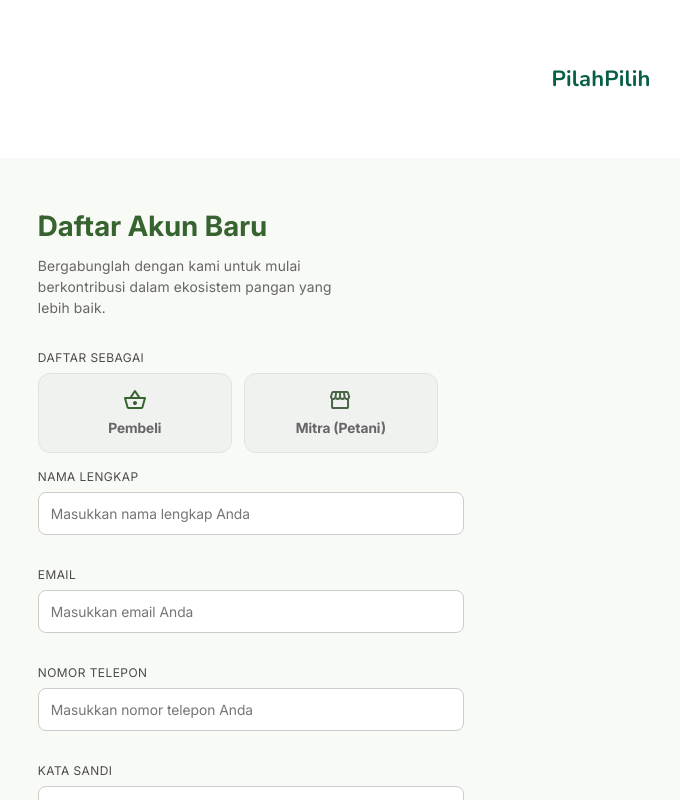
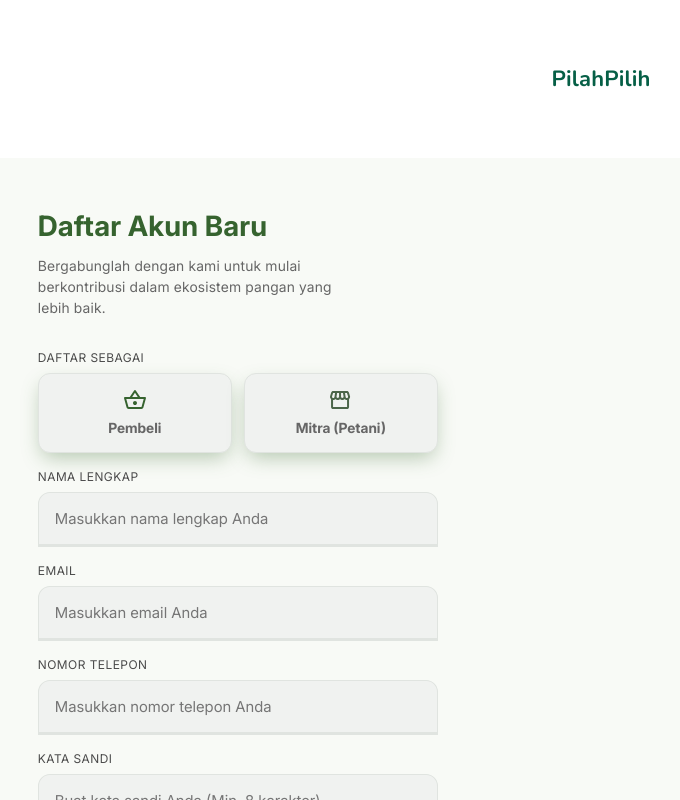
Before and after one commit to bigbosspramana/Pilahpilih, a React (Vite) app in the folder Pilahpilih_Frontend/: page /regist in a window 1280 px wide. Shown: the whole page, without its empty margins (39-719 px from the left). Built offline with nearby package versions, Linux system fonts and the light colour scheme.

Commit message:
"Memasukkan kembali material InputFields kedalam code login_screen dan regist_screen"

```diff
--- a/Pilahpilih_Frontend/src/views/components/Field/field.tsx
+++ b/Pilahpilih_Frontend/src/views/components/Field/field.tsx
@@ -5,8 +5,8 @@ interface InputFieldProps {
   label: string;
   placeholder?: string;
   type?: "text" | "password" | "email" | "number";
-  //   value: string;
-  //   onChange: (e: ChangeEvent<HTMLInputElement>) => void;
+    value: string;
+    onChange: (e: ChangeEvent<HTMLInputElement>) => void;
   icon?: string; // Path ke file SVG/PNG lokal
   className?: string;
   hideIcon?: boolean;
@@ -16,8 +16,8 @@ export default function InputField({
   label,
   placeholder = "",
   type = "text",
-  //   value,
-  //   onChange,
+    value,
+    onChange,
   icon,
   className = "",
   hideIcon = false,
@@ -32,8 +32,8 @@ export default function InputField({
           type={type}
           className={`${styles.inputField} ${!showIcon ? styles.noIconPadding : ""}`}
           placeholder={placeholder}
-          //   value={value}
-          //   onChange={onChange}
+            value={value}
+            onChange={onChange}
         />
         {icon && (
           <img src={icon} alt={`${label} icon`} className={styles.inputIcon} />
--- a/Pilahpilih_Frontend/src/views/pages/Login/login_screen.tsx
+++ b/Pilahpilih_Frontend/src/views/pages/Login/login_screen.tsx
@@ -1,9 +1,10 @@
 import { useState } from "react";
-// import { useNavigate } from "react-router-dom"; // Aktifkan jika routing sudah siap
+import { useNavigate } from "react-router-dom"; // ✅ Aktifkan kembali useNavigate
 
 import MainLayout from "@/views/layouts/MainLayout/main_layout";
 import style from "./login_screen.module.css";
 import Button from "@/views/components/Button/button";
+import InputField from "@/views/components/Field/field"; // ✅ Impor kembali komponen kustom
 
 import logoLeaf from "@/assets/icons/logo-white.svg";
 import iconEnvelope from "@/assets/icons/email-gray.svg";
@@ -13,7 +14,7 @@ export default function LoginPage() {
   const [email, setEmail] = useState("");
   const [password, setPassword] = useState("");
   const [loading, setLoading] = useState(false);
-  // const navigate = useNavigate(); // Jalankan router untuk redirect setelah login
+  const navigate = useNavigate(); // ✅ Inisialisasi fungsi navigasi rute
 
   const handleLogin = async (e: React.FormEvent) => {
     e.preventDefault();
@@ -30,13 +31,12 @@ export default function LoginPage() {
       const response = await fetch("http://127.0.0.1:8000/api/login", {
         method: "POST",
         headers: {
-          // "Authorization": `Bearer ${localStorage.getItem("user_token")}`,
           "Content-Type": "application/json",
-          "Accept": "application/json", // Wajib berdasarkan dokumentasi API
+          "Accept": "application/json", // Wajib berdasarkan dokumentasi API [cite: 136, 137, 138]
         },
         body: JSON.stringify({
-          email: email,       // Sesuai dokumentasi body parameter
-          password: password, // Sesuai dokumentasi body parameter
+          email: email,       // Sesuai dokumentasi body parameter [cite: 140]
+          password: password, // Sesuai dokumentasi body parameter [cite: 142]
         }),
       });
 
@@ -48,17 +48,17 @@ export default function LoginPage() {
 
       console.log("Login Berhasil, Token User:", result);
 
-      // 💡 REKOMENDASI: Simpan token autentikasi ke localStorage/sessionStorage untuk fetching endpoint yang terkunci (Auth)
+      // Simpan token autentikasi ke localStorage untuk fetching endpoint yang terkunci (Auth)
       if (result.token) {
         localStorage.setItem("user_token", result.token);
-      localStorage.setItem("user_role", result.user.role); // 'buyer' atau 'seller' sesuai API
+        localStorage.setItem("user_role", result.user.role); // 'buyer' atau 'seller' sesuai API [cite: 96, 99]
         localStorage.setItem("user_name", result.user.full_name);
       }
 
       alert("Selamat Datang Kembali!");
 
-      // Alihkan langsung ke halaman dashboard utama
-      window.location.href = "/dashboard"; // Ganti dengan path dashboard yang sesuai
+      // ✅ Mengalihkan halaman menggunakan router virtual React, bukan file fisik
+      navigate("/dashboard");
 
 
     } catch (error: any) {
@@ -98,35 +98,26 @@ export default function LoginPage() {
         onSubmit={handleLogin}
         className={style.formContainer}
       >
-        {/* Input Email Standar */}
-        <div style={{ display: "flex", flexDirection: "column", gap: "8px", marginBottom: "16px", position: "relative" }}>
-          <label className={style.label}>EMAIL</label>
-          <div style={{ position: "relative", display: "flex", alignItems: "center" }}>
-            <img src={iconEnvelope} alt="" style={{ position: "absolute", left: "12px", width: "20px", height: "20px" }} />
-            <input
+        {/* ✅ Menggunakan kembali InputField kustom yang bersih dan mendukung ikon */}
+        <InputField
+          label="EMAIL"
           type="email"
           placeholder="Masukkan email Anda"
           value={email}
           onChange={(e) => setEmail(e.target.value)}
-              style={{ width: "100%", padding: "12px 12px 12px 40px", borderRadius: "8px", border: "1px solid #ccc", fontSize: "14px" }}
+          icon={iconEnvelope}
+          className="mb-4"
         />
-          </div>
-        </div>
 
-        {/* Input Password Standar */}
-        <div style={{ display: "flex", flexDirection: "column", gap: "8px", marginBottom: "16px" }}>
-          <label className={style.label}>KATA SANDI</label>
-          <div style={{ position: "relative", display: "flex", alignItems: "center" }}>
-            <img src={iconLock} alt="" style={{ position: "absolute", left: "12px", width: "20px", height: "20px" }} />
-            <input
+        <InputField
+          label="KATA SANDI"
           type="password"
           placeholder="Masukkan password Anda"
           value={password}
           onChange={(e) => setPassword(e.target.value)}
-              style={{ width: "100%", padding: "12px 12px 12px 40px", borderRadius: "8px", border: "1px solid #ccc", fontSize: "14px" }}
+          icon={iconLock}
+          className="mb-4"
         />
-          </div>
-        </div>
 
         {/* Lupa Kata Sandi */}
         <div className={style.forgotPasswordWrapper}>
@@ -144,7 +135,7 @@ export default function LoginPage() {
       {/* Bagian Daftar */}
       <p className={style.Text}>
         Belum punya akun?{" "}
-        <a href="/regist" className={style.registerLink}>
+        <a href="/register" className={style.registerLink}>
           Daftar
         </a>
       </p>
--- a/Pilahpilih_Frontend/src/views/pages/Register/regist_screen.tsx
+++ b/Pilahpilih_Frontend/src/views/pages/Register/regist_screen.tsx
@@ -2,12 +2,13 @@ import { useState } from "react";
 import styles from "./regist_screen.module.css";
 import Button from "@/views/components/Button/button";
 import MainLayout from "@/views/layouts/MainLayout/main_layout";
+import InputField from "@/views/components/Field/field"; //  Gunakan kembali komponen ini
 import IconBuyer from "@/assets/icons/buyer.svg";
 import IconSupplier from "@/assets/icons/supplier.svg";
 
 export default function RegisterPage() {
   const [formData, setFormData] = useState({
-    role: "", // diisi 'buyer' atau 'seller' berdasarkan API
+    role: "",
     fullName: "",
     email: "",
     phone: "",
@@ -24,7 +25,6 @@ export default function RegisterPage() {
   const handleRegister = async (e: React.FormEvent) => {
     e.preventDefault();
 
-    // Validasi Sederhana di Frontend
     if (!formData.role) {
       alert("Silakan pilih peran Anda terlebih dahulu!");
       return;
@@ -37,23 +37,22 @@ export default function RegisterPage() {
     setLoading(true);
 
     try {
-      // Menembak sesuai domain lokal Laragon Anda
+      // Menembak sesuai domain lokal Laragon/IP lokal Anda
       const response = await fetch("http://127.0.0.1:8000/api/register", {
         method: "POST",
         headers: {
           "Content-Type": "application/json",
-          "Accept": "application/json", // Wajib berdasarkan dokumentasi API [cite: 58]
+          "Accept": "application/json",
         },
-        // BODY PARAMETERS disesuaikan 100% dengan dokumen API PilahPilih [cite: 60, 61, 62, 63, 64, 66, 67]
         body: JSON.stringify({
-          full_name: formData.fullName, // Menggunakan full_name
-          email: formData.email,        // [cite: 82]
-          password: formData.password,  // [cite: 84]
+          full_name: formData.fullName,
+          email: formData.email,
+          password: formData.password,
           password_confirmation: formData.confirmPassword,
-          phone: formData.phone,        // [cite: 86]
-          role: formData.role,          // 'buyer' atau 'seller' [cite: 97]
-          address: "Alamat belum diatur", // Wajib diisi string berdasarkan API
-          account_type: "personal",     // 'personal' atau 'business' [cite: 103, 104]
+          phone: formData.phone,
+          role: formData.role,
+          address: "Alamat belum diatur",
+          account_type: "personal",
         }),
       });
 
@@ -93,82 +92,74 @@ export default function RegisterPage() {
         <div className={styles.roleGroup}>
           <label className={styles.label}>DAFTAR SEBAGAI</label>
           <div className={styles.roleContainer}>
-            {/* Opsi Pembeli disesuaikan nilainya ke 'buyer' sesuai API [cite: 98] */}
-            <button
+            <Button
               type="button"
               className={`${styles.roleCard} ${formData.role === "buyer" ? styles.roleActive : ""}`}
               onClick={() => handleChange("role", "buyer")}
+              disabled={loading}
+              variant={formData.role === "buyer" ? "primary" : "outline"}
             >
               <img src={IconBuyer} alt="" className={styles.iconButton} />
               Pembeli
-            </button>
+            </Button>
 
-            {/* Opsi Mitra disesuaikan nilainya ke 'seller' sesuai API [cite: 99] */}
-            <button
+            <Button
               type="button"
               className={`${styles.roleCard} ${formData.role === "seller" ? styles.roleActive : ""}`}
               onClick={() => handleChange("role", "seller")}
+              disabled={loading}
+              variant={formData.role === "seller" ? "primary" : "outline"}
             >
               <img src={IconSupplier} alt="" className={styles.iconButton} />
               Mitra (Petani)
-            </button>
+            </Button>
           </div>
         </div>
 
-        <div style={{ display: "flex", flexDirection: "column", gap: "8px", marginBottom: "16px" }}>
-          <label className={styles.label}>NAMA LENGKAP</label>
-          <input
-            type="text"
+        {/* 🌟 SEKARANG KODE KEMBALI BERSIH DAN MENGGUNAKAN INPUTFIELD KUSTOM 🌟 */}
+        <InputField
+          label="NAMA LENGKAP"
           placeholder="Masukkan nama lengkap Anda"
           value={formData.fullName}
           onChange={(e) => handleChange("fullName", e.target.value)}
-            style={{ width: "100%", padding: "12px", borderRadius: "8px", border: "1px solid #ccc", fontSize: "14px" }}
+          className="mb-4"
         />
-        </div>
 
-        <div style={{ display: "flex", flexDirection: "column", gap: "8px", marginBottom: "16px" }}>
-          <label className={styles.label}>EMAIL</label>
-          <input
+        <InputField
+          label="EMAIL"
           type="email"
           placeholder="Masukkan email Anda"
           value={formData.email}
           onChange={(e) => handleChange("email", e.target.value)}
-            style={{ width: "100%", padding: "12px", borderRadius: "8px", border: "1px solid #ccc", fontSize: "14px" }}
+          className="mb-4"
         />
-        </div>
 
-        <div style={{ display: "flex", flexDirection: "column", gap: "8px", marginBottom: "16px" }}>
-          <label className={styles.label}>NOMOR TELEPON</label>
-          <input
+        <InputField
+          label="NOMOR TELEPON"
           type="text"
           placeholder="Masukkan nomor telepon Anda"
           value={formData.phone}
           onChange={(e) => handleChange("phone", e.target.value)}
-            style={{ width: "100%", padding: "12px", borderRadius: "8px", border: "1px solid #ccc", fontSize: "14px" }}
+          className="mb-4"
         />
-        </div>
 
-        <div style={{ display: "flex", flexDirection: "column", gap: "8px", marginBottom: "16px" }}>
-          <label className={styles.label}>KATA SANDI</label>
-          <input
+        <InputField
+          label="KATA SANDI"
           type="password"
           placeholder="Buat kata sandi Anda (Min. 8 karakter)"
           value={formData.password}
           onChange={(e) => handleChange("password", e.target.value)}
-            style={{ width: "100%", padding: "12px", borderRadius: "8px", border: "1px solid #ccc", fontSize: "14px" }}
+          className="mb-4"
         />
-        </div>
 
-        <div style={{ display: "flex", flexDirection: "column", gap: "8px", marginBottom: "24px" }}>
-          <label className={styles.label}>KONFIRMASI KATA SANDI</label>
-          <input
+        <InputField
+          label="KONFIRMASI KATA SANDI"
           type="password"
           placeholder="Ulangi kata sandi Anda"
           value={formData.confirmPassword}
           onChange={(e) => handleChange("confirmPassword", e.target.value)}
-            style={{ width: "100%", padding: "12px", borderRadius: "8px", border: "1px solid #ccc", fontSize: "14px" }}
+          className="mb-6"
         />
-        </div>
 
         <div className={styles.buttonWrapper}>
           <Button type="submit" variant="primary" className={styles.fullButton} disabled={loading}>
```
Also changed, not shown: 2 other files (tests, documents, lock files or other folders). Lines whose indentation alone changed are shown as unchanged.
